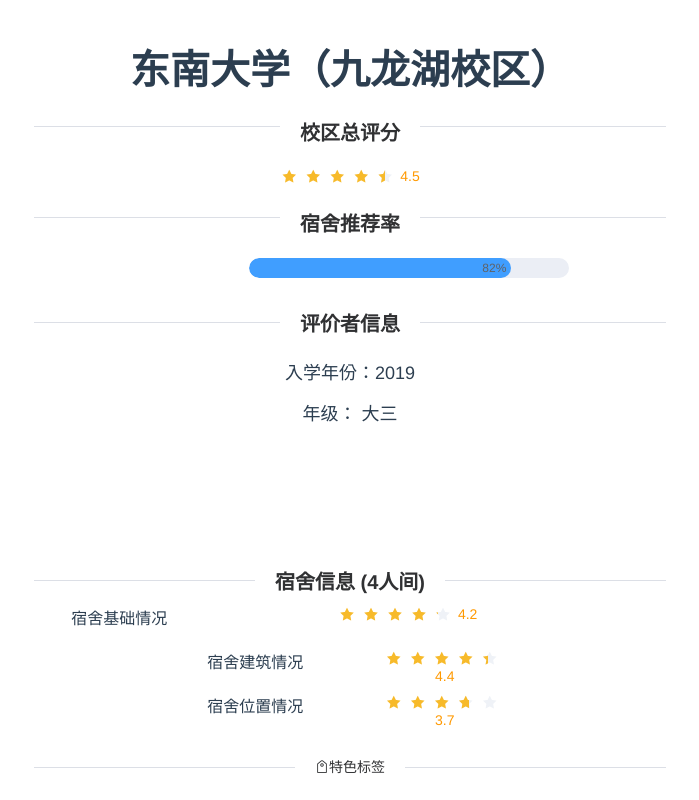
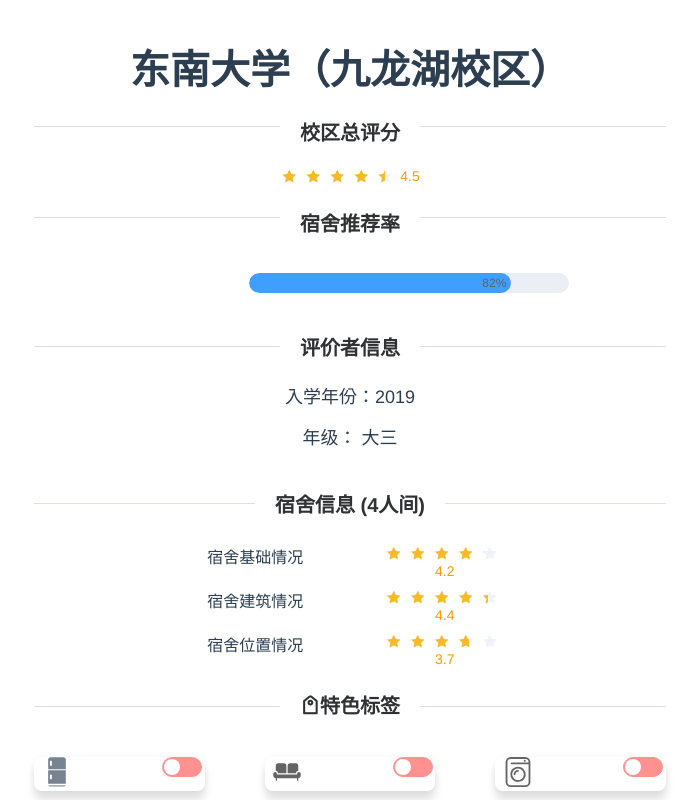
Before and after one commit to ACupofAir/zhishe, a Vue app in the folder zhishe-vue/: page /comDetails in a window 1280 px wide. Shown: the top 800 px of the page, without its empty margins (290-989 px from the left). Built offline with nearby package versions, Linux system fonts and the light colour scheme.

Commit message:
fix the litte bug of comDetails

```diff
--- a/zhishe-vue/src/components/comDetails.vue
+++ b/zhishe-vue/src/components/comDetails.vue
@@ -21,14 +21,14 @@
         </el-divider>
       </div>
 
-      <div class="recommendRate" style="margin-top: 40px; margin-bottom: 20px; width:320px; margin-left: 215px; ">
+      <div class="recommendRate" style="margin-top: 55px; margin-bottom: 10px; width:320px; margin-left: 215px; ">
         <el-progress :text-inside="true" :stroke-width="20" :percentage="recommendrate" :width="50"></el-progress>
       </div>
 
     </div>
 
 
-    <div class="commentorInfo">
+    <div class="commentorInfo" style="margin-bottom:30px;">
       <div>
         <div class="">
           <el-divider content-position="center">
@@ -39,7 +39,7 @@
         <div class="Year" style="font-size: 18px; text-align: center; margin-top: 35px;">
           入学年份：{{year}}
         </div>
-        <div class="Grade" style="font-size: 18px; text-align: center; margin-top: 15px; margin-bottom: 20px;">
+        <div class="Grade" style="font-size: 18px; text-align: center; margin-top: 15px;">
           年级： {{grade}}
         </div>
       </div>
@@ -53,8 +53,8 @@
           <div class="" style="font-size: 20px; font-weight: bold;">宿舍信息 ({{dormScale}}人间)</div>
         </el-divider>
       </div>
-        <el-row :gutter="60">
-          <el-col :span="8">
+        <el-row :gutter="60" style="margin-top: 40px; margin-left: 20%; margin-right: 20%;">
+          <el-col :span="12">
             <div class="">宿舍基础情况</div>
           </el-col>
           <el-col :span="12">
@@ -87,7 +87,7 @@
           </el-col>
         </el-row>
       </div>
-      <el-divider><i class="el-icon-price-tag">特色标签</i></el-divider>
+      <el-divider><i class="el-icon-price-tag" style="font-size: 20px; font-weight: bold;">特色标签</i></el-divider>
       <div class="specialTags" style="margin-top: 50px;">
 
         <div class="refrigerator tag">
@@ -222,7 +222,7 @@
   .comDetails {
     display: grid;
     grid-template-columns: 100%;
-    grid-template-rows: 4.5fr 4fr 10fr;
+    grid-template-rows: 2fr 1fr 5fr;
     grid-template-areas:
       "overallComment"
       "commentorInfo"
```
